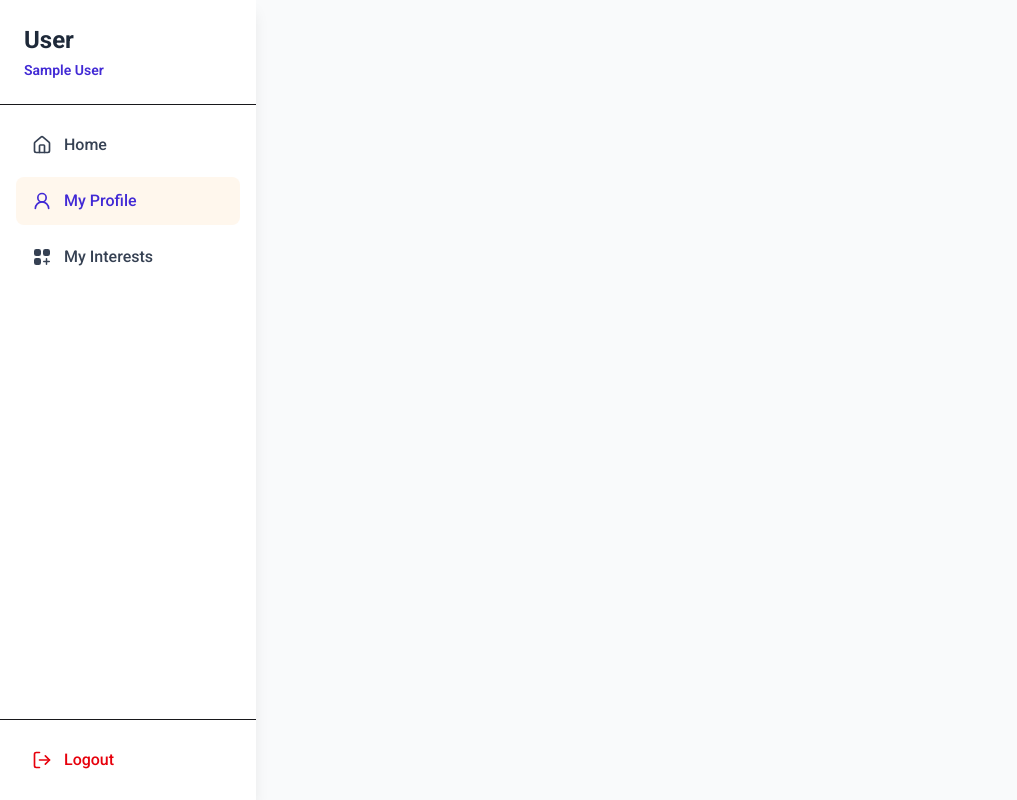
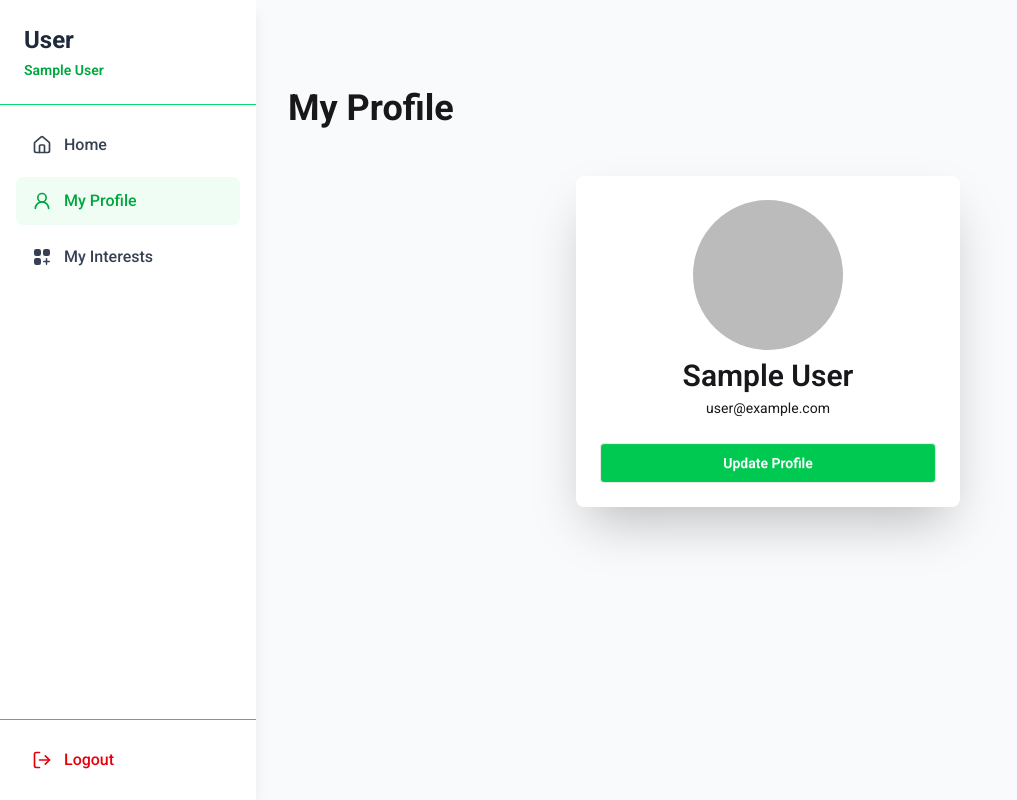
Before and after one commit to mohyminulislam-mi/KrishiLink-Client, a React (Vite) app: page /dashboard in a window 1280 px wide. Shown: the whole page, without its empty margins (0-1017 px from the left). Built offline with nearby package versions, Linux system fonts and the light colour scheme; no server answers; sample sign-in values are in the browser's storage.

Commit message:
complete user dashboard

```diff
--- a/src/Auth/MyProfile.jsx
+++ b/src/Dashboard/Profile/MyProfile.jsx
@@ -1,16 +1,17 @@
 import { useState, useContext } from "react";
-import UpdateProfilePopup from "../components/UpdateProfilePopup";
-import { AuthContext } from "../context/AuthContext";
+import UpdateProfilePopup from "./UpdateProfilePopup";
+import { AuthContext } from "../../context/AuthContext";
 
 const MyProfile = () => {
   const { user } = useContext(AuthContext);
-  console.log(user);
-
   const [open, setOpen] = useState(false);
 
   return (
     <div className="py-14">
       <title>KrishiLink | My Profile</title>
+      <div className="mb-12">
+        <h1 className="text-4xl font-bold"> My Profile</h1>
+      </div>
       <div className="card bg-base-100 w-full max-w-sm shrink-0 shadow-2xl mx-auto">
         <div className="card-body">
           <div className="mx-auto">
--- a/src/components/UpdateProfilePopup.jsx
+++ b/src/Dashboard/Profile/UpdateProfilePopup.jsx
@@ -1,5 +1,5 @@
 import { useContext, useState } from "react";
-import { AuthContext } from "../context/AuthContext";
+import { AuthContext } from "../../context/AuthContext";
 
 const UpdateProfilePopup = ({ closeModal }) => {
   const { user, updateUserProfile } = useContext(AuthContext);
--- a/src/pages/MyInterests.jsx
+++ b/src/Dashboard/User/MyInterests.jsx
@@ -1,6 +1,6 @@
 import React, { useContext, useEffect, useState } from "react";
-import { AuthContext } from "../context/AuthContext";
-import Loading from "../loading/Loading";
+import { AuthContext } from "../../context/AuthContext";
+import Loading from "../../loading/Loading";
 
 const MyInterests = () => {
   const { user } = useContext(AuthContext);
@@ -13,7 +13,7 @@ const MyInterests = () => {
 
   useEffect(() => {
     fetch(
-      `https://krishi-link-server-eta.vercel.app/interests?email=${user?.email}`
+      `https://krishi-link-server-eta.vercel.app/interests?email=${user?.email}`,
     )
       .then((res) => res.json())
       .then((data) => {
@@ -32,6 +32,11 @@ const MyInterests = () => {
 
   return (
     <div className="w-11/12 mx-auto">
+      <title>Dashboard | My Interests</title>
+      <div className="my-12">
+        <h1 className="text-4xl font-bold"> My Interests</h1>
+      </div>
+
       <div className="overflow-x-auto rounded-lg border border-gray-200 shadow-sm mt-6">
         <table className="min-w-full text-sm sm:text-base">
           <thead className="bg-green-500 text-white">
@@ -67,8 +72,8 @@ const MyInterests = () => {
                       crop.status === "pending"
                         ? "text-yellow-600"
                         : crop.status === "accepted"
-                        ? "text-green-600"
-                        : "text-red-600"
+                          ? "text-green-600"
+                          : "text-red-600"
                     }`}
                   >
                     {crop.status}
--- a/src/layout/DashboardLayout.jsx
+++ b/src/layout/DashboardLayout.jsx
@@ -2,8 +2,6 @@ import React, { useState } from "react";
 import {
   Menu,
   X,
-  Plus,
-  Package,
   Users,
   FileText,
   BarChart3,
@@ -37,18 +35,6 @@ const DashboardLayout = () => {
     },
   ];
 
-  const fermerMenuItems = [
-    { path: "/", icon: House, label: "Home" },
-    { path: "/dashboard", icon: UserRound, label: "My Profile" },
-    { path: "/dashboard/my-meals", icon: UserRound, label: "My Meals" },
-    {
-      path: "/dashboard/order-requests",
-      icon: Package,
-      label: "Order Requests",
-    },
-    { path: "/dashboard/create-meal", icon: Plus, label: "Create Meal" },
-  ];
-
   const adminMenuItems = [
     { path: "/", icon: House, label: "Home" },
     { path: "/dashboard", icon: UserRound, label: "My Profile" },
@@ -66,7 +52,6 @@ const DashboardLayout = () => {
   ];
 
   const getMenuItems = () => {
-    if (role === "fermer") return fermerMenuItems;
     if (role === "admin") return adminMenuItems;
     return userMenuItems;
   };
@@ -77,7 +62,7 @@ const DashboardLayout = () => {
       text: `${user.displayName}. If you're logging out, you can't access!`,
       icon: "warning",
       showCancelButton: true,
-      confirmButtonColor: "#f54a00",
+      confirmButtonColor: "#00C950",
       cancelButtonColor: "#ff0000",
       confirmButtonText: "Logout",
     }).then((result) => {
@@ -118,15 +103,11 @@ const DashboardLayout = () => {
       >
         <div className="flex flex-col h-full">
           {/* Logo */}
-          <div className="p-6 border-b">
+          <div className="p-6 border-b border-green-400">
             <h2 className="text-2xl font-bold text-gray-800">
-              {role === "fermer"
-                ? "fermer"
-                : role === "admin"
-                  ? "Admin"
-                  : "User"}
+              {role === "admin" ? "Admin" : "User"}
             </h2>
-            <p className="text-sm text-primary font-semibold mt-1">
+            <p className="text-sm text-green-600 font-semibold mt-1">
               {user?.displayName || "Profile"}
             </p>
           </div>
@@ -147,8 +128,8 @@ const DashboardLayout = () => {
                       className={({ isActive }) =>
                         `flex items-center gap-3 px-4 py-3 rounded-lg transition-colors w-full ${
                           isActive
-                            ? "bg-orange-50 text-primary"
-                            : "text-gray-700 hover:bg-gray-100"
+                            ? "bg-green-50 text-green-600"
+                            : "text-gray-700 hover:bg-green-100"
                         }`
                       }
                     >
@@ -162,7 +143,7 @@ const DashboardLayout = () => {
           </nav>
 
           {/* Logout */}
-          <div className="p-4 border-t">
+          <div className="p-4 border-t border-green-400">
             <button
               onClick={handleSingOut}
               className="flex items-center gap-3 px-4 py-3 w-full cursor-pointer text-red-600 hover:bg-red-50 rounded-lg transition-colors"
--- a/src/routes/FermerRoutes.jsx
+++ /dev/null
@@ -1,20 +0,0 @@
-import React from "react";
-import useAuth from "../hooks/useAuth";
-import useRole from "../hooks/useRole";
-import Loading from "../loading/Loading";
-import Forbidden from "../components/Forbidden";
-
-const FermerRoutes = ({ children }) => {
-  const { loading } = useAuth();
-  const { role, roleLoading } = useRole();
-
-  if (loading || roleLoading) {
-    return <Loading />;
-  }
-  if (role !== "fermer") {
-    return <Forbidden />;
-  }
-  return children;
-};
-
-export default FermerRoutes;
--- a/src/routes/Route.jsx
+++ b/src/routes/Route.jsx
@@ -4,17 +4,17 @@ import Home from "../pages/home/Home";
 import Login from "../Auth/Login";
 import Registration from "../Auth/Registration";
 import ForgetPassword from "../Auth/ForgetPassword";
-import MyProfile from "../Auth/MyProfile";
 import NotFound from "../pages/NotFound";
 import AddCrop from "../pages/Crops/AddCrops";
 import AllCrops from "../pages/Crops/AllCrops";
-import MyInterests from "../pages/MyInterests";
+import MyInterests from "../Dashboard/User/MyInterests";
 import MyPosts from "../pages/MyPosts";
 import CropDetails from "../pages/Crops/CropsDetails";
 import PrivateRoute from "./PrivateRoute";
 import InterestTableData from "../components/InterestTableData";
 import DashboardLayout from "../layout/DashboardLayout";
 import Overview from "../Dashboard/Overview";
+import MyProfile from "../Dashboard/Profile/MyProfile";
 
 const router = createBrowserRouter([
   {
@@ -36,14 +36,6 @@ const router = createBrowserRouter([
         element: (
           <PrivateRoute>
             <ForgetPassword></ForgetPassword>
-          </PrivateRoute>
-        ),
-      },
-      {
-        path: "/my-profile",
-        element: (
-          <PrivateRoute>
-            <MyProfile></MyProfile>
           </PrivateRoute>
         ),
       },
@@ -87,8 +79,16 @@ const router = createBrowserRouter([
   },
   {
     path: "/dashboard",
-    element: <DashboardLayout />,
-    children: [{ path: "/dashboard/my-interests", element: <MyInterests /> }],
+    element: (
+      <PrivateRoute>
+        <DashboardLayout />
+      </PrivateRoute>
+    ),
+
+    children: [
+      { path: "/dashboard", element: <MyProfile /> },
+      { path: "/dashboard/my-interests", element: <MyInterests /> },
+    ],
   },
 ]);
 
```
